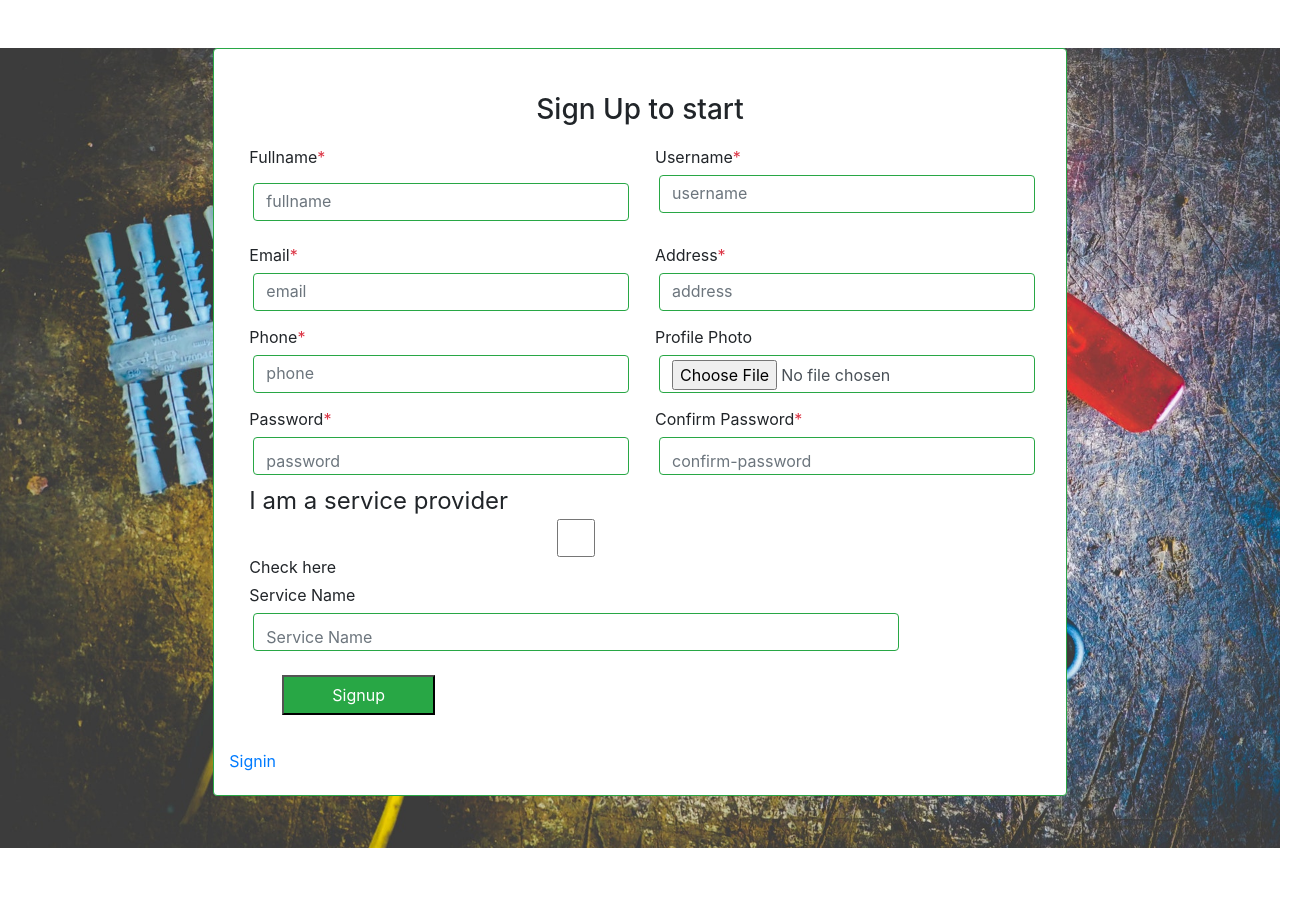
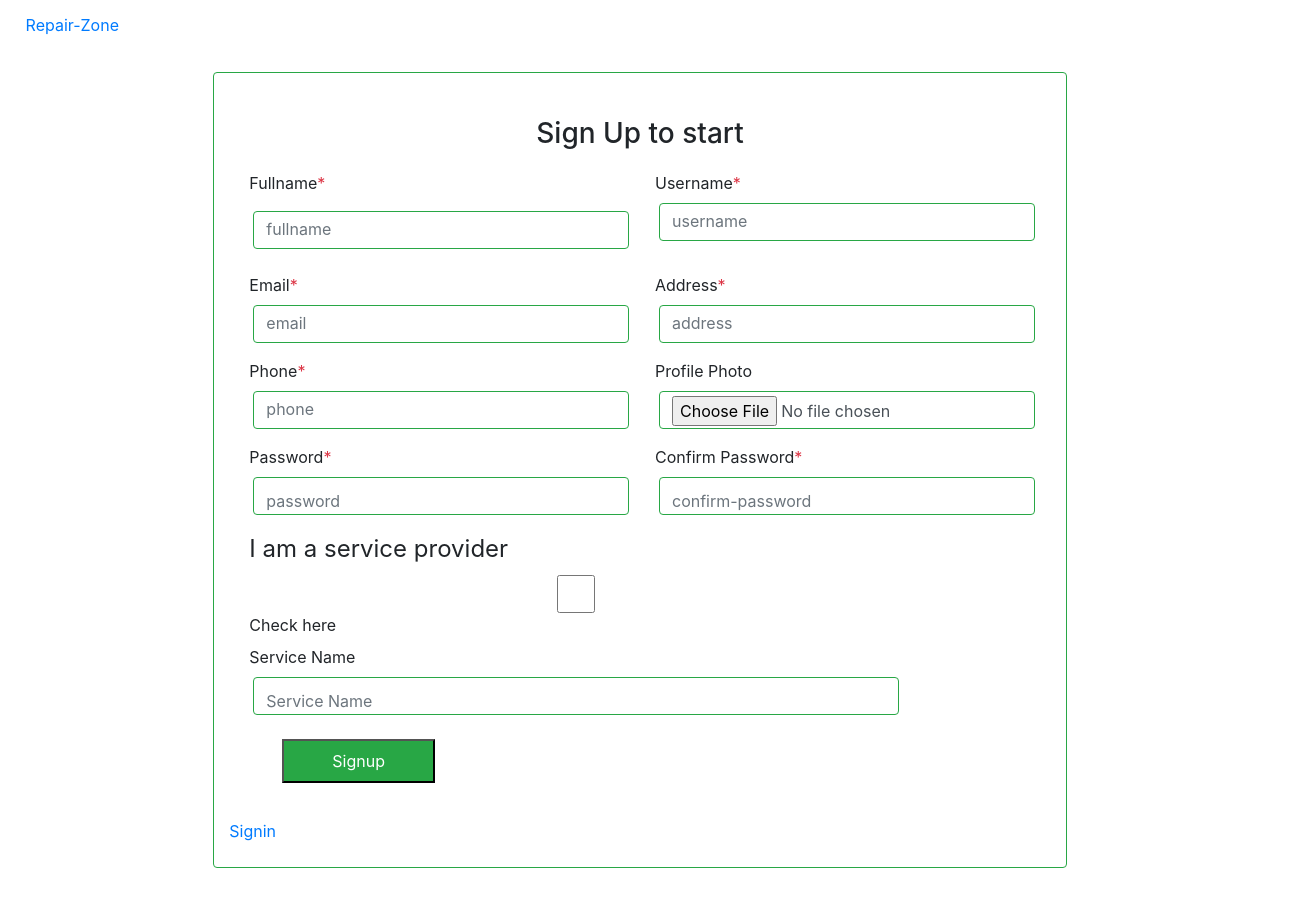
Before and after one commit to tutugodfrey/repair-zone, a React app: page / in a window 1280 px wide. Both pictures are taken after a click on the link "Signup". Shown: the top 906 px of the page, 1306 px wide, since content can reach past the window. Before the commit the page ends 848 px from the top, so only its background shows below. Built offline with nearby package versions, Linux system fonts and the light colour scheme.

Commit message:
feat(link-pages): connect-pages
- develop home page
- connect signup link in signin page to signup page
- connect signin link in signup page to signin page

[Delivers #storyId]

```diff
--- a/client/src/components/InlineLogin.jsx
+++ b/client/src/components/InlineLogin.jsx
@@ -2,7 +2,9 @@ import React, {Component} from 'react';
 import Form from './elementComponents/Form.jsx';
 import FormInput from './elementComponents/FormInput.jsx';
 import Button from './elementComponents/Button.jsx';
-import dataFiledCollecotor from '../services/dataFieldCollector';
+import actions from '../../redux/actions';
+import store from '../../redux/store';
+import dataFiledCollector from '../services/dataFieldCollector';
 
 export default class InlineLogin extends Component {
   constructor() {
@@ -10,18 +12,10 @@ export default class InlineLogin extends Component {
     this.state = {}
   }
 
-  getPassword(event) {
-    event.preventDefault();
-    this.setState({
-      password: event.target.value,
-    });
+  componentDidMount() {
+    store.dispatch(actions.setFormToFill('signin'))
   }
-  getUsername(event) {
-    event.preventDefault();
-    this.setState({
-      username: event.target.value,
-    });
-  }
+
   handleLogin(event) {
     event.preventDefault();
     const password = this.state.password;
@@ -35,14 +29,14 @@ export default class InlineLogin extends Component {
       inputId='signin-1-username'
       inputPlaceholder='username'
       inputName='username'
-      onChange={this.getUsername.bind(this)}/>
+      onChange={dataFiledCollector.bind(this)}/>
       <FormInput
       inputType='text'
       inputClass='ml-1'
       inputId='signin-1-password'
       inputPlaceholder='password'
       inputName='password'
-      onChange={this.getPassword.bind(this)} />
+      onChange={dataFiledCollector.bind(this)} />
       <Button
       buttonClass='ml-1 bg-success text-white'
       buttonId=''
--- a/client/src/components/SigninPage.jsx
+++ b/client/src/components/SigninPage.jsx
@@ -5,6 +5,9 @@ import Button from './elementComponents/Button.jsx';
 import Link from './elementComponents/Link.jsx';
 import Div from './elementComponents/Div.jsx';
 import Label from './elementComponents/Label.jsx';
+import SignupPage from './SignupPage.jsx';
+import HomePage from './Home.jsx';
+import Paragraph from './../components/elementComponents/Paragraph.jsx';
 import dataFieldCollector from '../services/dataFieldCollector';
 import actions from '../../redux/actions';
 import store from '../../redux/store';
@@ -16,8 +19,12 @@ export default class SigninPage extends Component {
 
   }
 
+  loadHomePage() {
+    store.dispatch(actions.displayPage(HomePage))
+  }
+
   loadSignupPage() {
-
+    store.dispatch(actions.displayPage(SignupPage))
   }
   componentDidMount() {
     store.dispatch(actions.setFormToFill('signin'))
@@ -70,6 +77,13 @@ export default class SigninPage extends Component {
     return <Form content={this.formContent()}/>
   }
   render() {
-    return <Div divId='login-div' divClass='card py-5 border-success px-5 col-md-6 offset-md-3' content={this.renderForm()}/>
+    return <div>
+      <div id='logo-div' className='d-inline'>
+        <a href='#' onClick={this.loadHomePage.bind(this)}>
+          <Paragraph paragraphClass='' paragraphId='' content='Repair-Zone' />
+        </a>
+      </div>
+      <Div divId='login-div' divClass='card py-5 border-success px-5 col-md-6 offset-md-3' content={this.renderForm()}/>
+    </div>
   }
 }
--- a/client/src/components/SignupPage.jsx
+++ b/client/src/components/SignupPage.jsx
@@ -1,5 +1,3 @@
-//SignupPage.jsx component
-
 import React, {Component} from 'react';
 import Form from './elementComponents/Form.jsx';
 import FormInput from './elementComponents/FormInput.jsx';
@@ -7,12 +5,15 @@ import Button from './elementComponents/Button.jsx';
 import Link from './elementComponents/Link.jsx';
 import Div from './elementComponents/Div.jsx';
 import Label from './elementComponents/Label.jsx';
+import SigninPage from './SigninPage.jsx';
+import Paragraph from './../components/elementComponents/Paragraph.jsx';
+import HomePage from './Home.jsx';
 import dataFieldCollector from '../services/dataFieldCollector';
 import formSubmitter from '../services/formSubmitter';
 import actions from '../../redux/actions';
 import store from '../../redux/store';
 
-export default class SigninPage extends Component {
+export default class SignupPage extends Component {
 
   // get signup data from redux store
   // make api request
@@ -22,8 +23,12 @@ export default class SigninPage extends Component {
 
   // render signin page when user
   // click the signin link
-  loadLoginPage() {
-    event.preventDefault();
+  loadSigninPage() {
+    store.dispatch(actions.displayPage(SigninPage))
+  }
+
+  loadHomePage() {
+    store.dispatch(actions.displayPage(HomePage))
   }
 
   componentDidMount() {
@@ -158,7 +163,7 @@ export default class SigninPage extends Component {
         />
       </div>
       </div>
-      <Link href='#' hrefClass='card-link' hrefId='signin-link' linkText='Signin' onClick={this.loadLoginPage.bind(this)}/>
+      <Link href='#' hrefClass='card-link' hrefId='signin-link' linkText='Signin' onClick={this.loadSigninPage.bind(this)}/>
     </div>
   }
 
@@ -166,6 +171,14 @@ export default class SigninPage extends Component {
     return <Form content={this.formContent()}/>
   }
   render() {
-    return <Div divId='signup-form' divClass='card py-4 my-5 col-sm-10 col-md-8 offset-md-2 border-success' content={this.renderForm()}/>
+    return <div>
+      <div id='logo-div' className='d-inline'>
+        <a href='#' onClick={this.loadHomePage.bind(this)}>
+          <Paragraph paragraphClass='' paragraphId='' content='Repair-Zone' />
+        </a>
+      </div>
+      <Div divId='signup-form' divClass='card py-4 my-5 col-sm-10 col-md-8 offset-md-2 border-success' content={this.renderForm()}/>
+    </div>
+
   }
 }
--- a/client/styles/styles.scss
+++ b/client/styles/styles.scss
@@ -3,7 +3,7 @@ body {
 
 }
 
-#index {
+#home-description {
   background-image:url('/images/pexels-photo-175039.jpg');
   background-repeat:no-repeat;
 	background-size:cover;
```
Also changed, not shown: public/dist/bundle.js.
